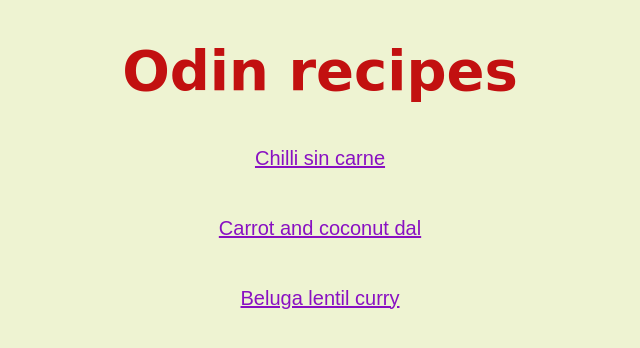
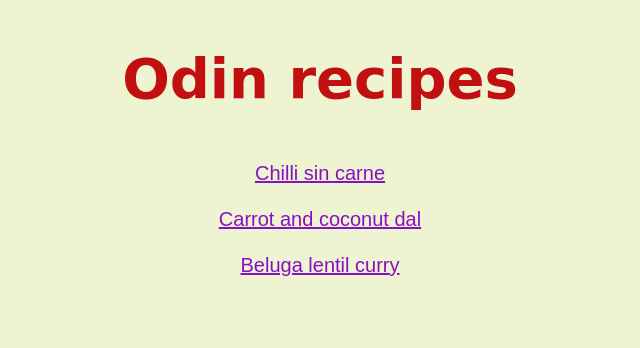
Before and after one commit to derinselaffe/odin-recipes, a plain HTML site: page index.html in a window 1280 px wide. Shown: the whole page, without its empty margins (320-960 px from the left). Drawn offline with Linux system fonts and the light colour scheme.

Commit message:
Improve home page layout
Improve home page layout: style nav and add background image.

```diff
--- a/index.html
+++ b/index.html
@@ -6,16 +6,14 @@
     <link rel="stylesheet" href="styles/styles.css"></link>
     <title>Odin recipes</title>
 </head>
-<body>
+<body class="home-page">
+  <nav class="nav">
     <h1>Odin recipes</h1>
-      <ul>
-        <li><a href="recipes/chilli-sin-carne.html">Chilli sin carne</a></li>
-      </ul>
-      <ul>
-        <li><a href="recipes/carrot-coconut-dal.html">Carrot and coconut dal</a></li>
-      </ul>
-      <ul>
-        <li><a href="recipes/beluga-lentil-curry.html">Beluga lentil curry</a></li>
-      </ul>
+    <ul>
+      <li><a href="recipes/chilli-sin-carne.html">Chilli sin carne</a></li>
+      <li><a href="recipes/carrot-coconut-dal.html">Carrot and coconut dal</a></li>
+      <li><a href="recipes/beluga-lentil-curry.html">Beluga lentil curry</a></li>
+    </ul>
+  </nav>
 </body>
 </html>
```
